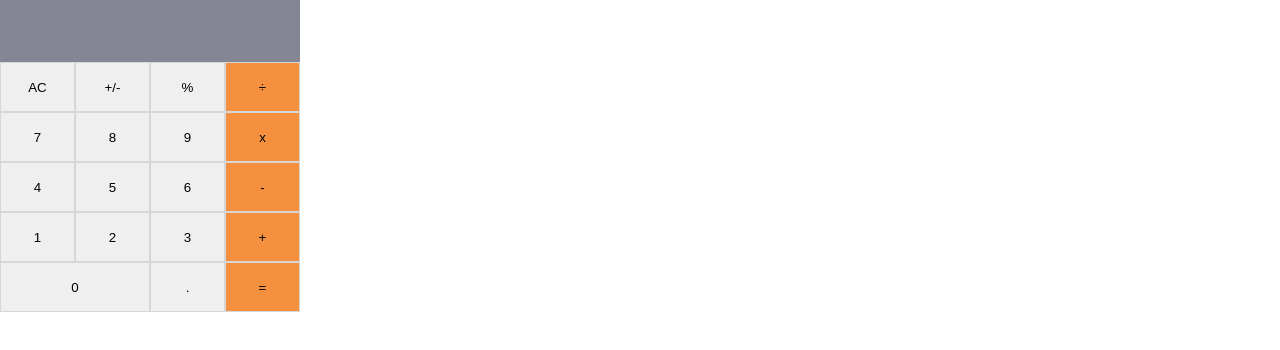
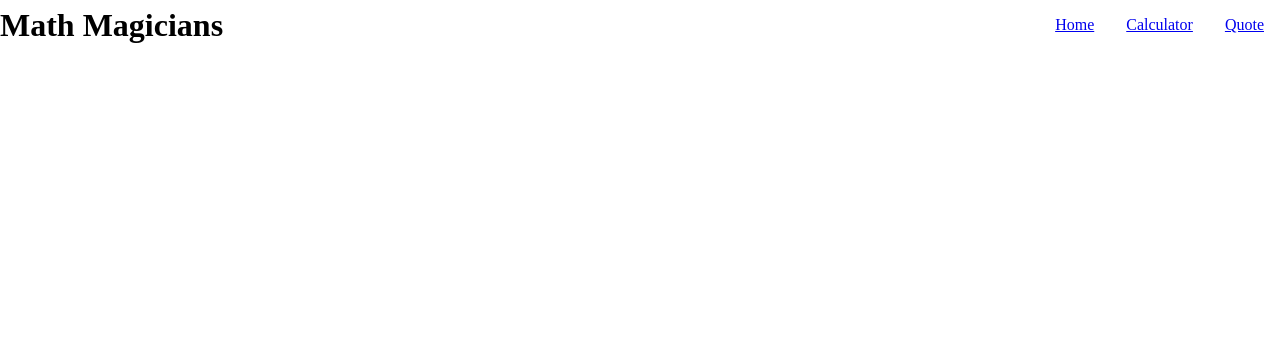
Before and after one commit to youmari/math-magicians, a React (Create React App) app: page / in a window 1280 px wide. Shown: the top 350 px of the page. Built offline with nearby package versions, Linux system fonts and the light colour scheme.

Commit message:
Add a header with navigation links and Add react router dom

```diff
--- a/package.json
+++ b/package.json
@@ -10,6 +10,7 @@
     "prop-types": "^15.8.0",
     "react": "^17.0.2",
     "react-dom": "^17.0.2",
+    "react-router-dom": "^6.2.1",
     "react-scripts": "5.0.0",
     "web-vitals": "^2.1.2"
   },
--- a/src/App.css
+++ b/src/App.css
@@ -34,3 +34,21 @@
 .orange {
   background-color: #f5913e;
 }
+
+header {
+  display: flex;
+  justify-content: space-between;
+  align-items: center;
+  margin-bottom: 1em;
+}
+
+nav ul {
+  display: flex;
+  justify-content: center;
+  align-items: center;
+}
+
+nav ul li {
+  list-style-type: none;
+  padding: 1rem;
+}
--- a/src/App.js
+++ b/src/App.js
@@ -1,13 +1,18 @@
 import './App.css';
 import React from 'react';
+import { Routes, Route } from 'react-router-dom';
 import Calculator from './components/Calculator';
+import Header from './components/Header';
 
 // eslint-disable-next-line react/prefer-stateless-function
 class App extends React.Component {
   render() {
     return (
       <div>
-        <Calculator />
+        <Header />
+        <Routes>
+          <Route path="/calculator" element={<Calculator />} />
+        </Routes>
       </div>
     );
   }
--- /dev/null
+++ b/src/components/Header.js
@@ -0,0 +1,22 @@
+import { Link } from 'react-router-dom';
+
+const Header = () => (
+  <header>
+    <h1 className="logo">Math Magicians</h1>
+    <nav>
+      <ul>
+        <li>
+          <Link to="/">Home</Link>
+        </li>
+        <li>
+          <Link to="/calculator">Calculator</Link>
+        </li>
+        <li>
+          <Link to="/">Quote</Link>
+        </li>
+      </ul>
+    </nav>
+  </header>
+);
+
+export default Header;
--- a/src/index.js
+++ b/src/index.js
@@ -1,10 +1,13 @@
 import React from 'react';
 import ReactDOM from 'react-dom';
+import { BrowserRouter as Router } from 'react-router-dom';
 import App from './App';
 
 ReactDOM.render(
   <React.StrictMode>
-    <App />
+    <Router>
+      <App />
+    </Router>
   </React.StrictMode>,
   document.getElementById('root'),
 );
```
Also changed, not shown: src/components/Home.js (added, +10 -0 lines), 1 other file (tests, documents, lock files or other folders).
